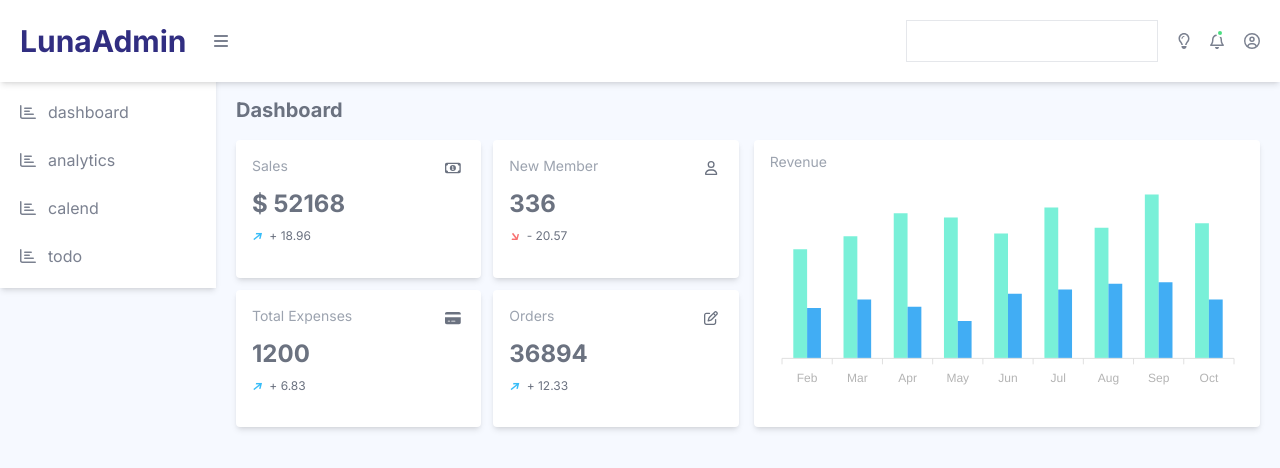
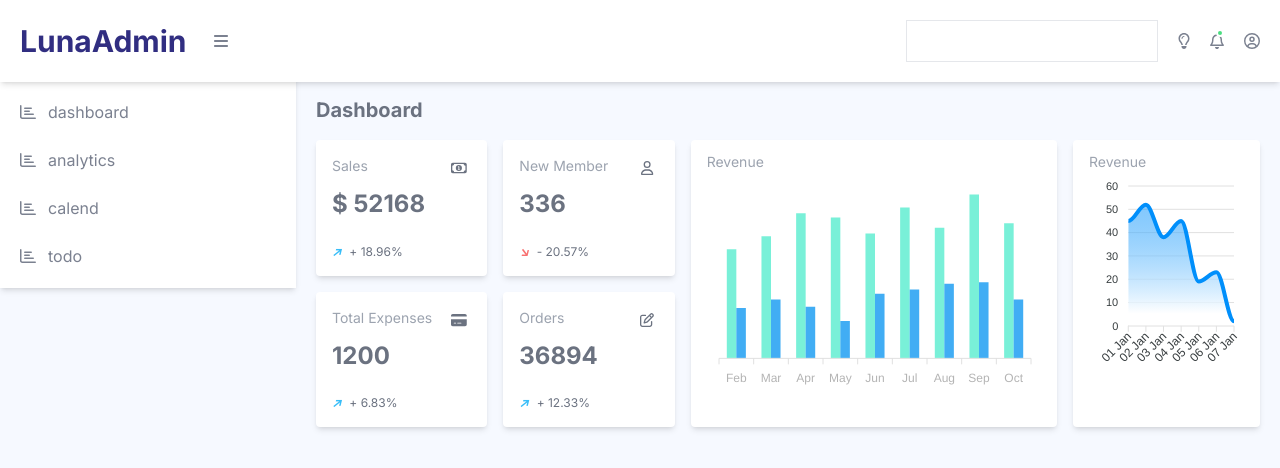
Before and after one commit to LunaGoodnight/next-dashboard, a Next.js app: page / in a window 1280 px wide. Shown: the top 468 px of the page. Built offline with nearby package versions, Linux system fonts and the light colour scheme.

Commit message:
area chart

```diff
--- /dev/null
+++ b/app/AreaChart.tsx
@@ -0,0 +1,56 @@
+import { ApexOptions } from "apexcharts";
+import Chart from "react-apexcharts";
+
+const options: ApexOptions = {
+  chart: {
+    height: 280,
+    type: "area",
+
+    toolbar: {
+      show: false,
+    },
+  },
+  dataLabels: {
+    enabled: false,
+  },
+  series: [
+    {
+      name: "Series 1",
+      data: [45, 52, 38, 45, 19, 23, 2],
+    },
+  ],
+  fill: {
+    type: "gradient",
+    gradient: {
+      shadeIntensity: 1,
+      opacityFrom: 0.7,
+      opacityTo: 0.9,
+      stops: [0, 90, 100],
+    },
+  },
+  xaxis: {
+    categories: [
+      "01 Jan",
+      "02 Jan",
+      "03 Jan",
+      "04 Jan",
+      "05 Jan",
+      "06 Jan",
+      "07 Jan",
+    ],
+  },
+};
+const series = [
+  {
+    name: "Series 1",
+    data: [45, 52, 38, 45, 19, 23, 2],
+  },
+];
+export const AreaChart = () => {
+  return (
+    <div className="w-1/4 bg-white p-4 text-left rounded shadow-md max-h-[20rem] relative">
+      <h4 className="text-sm text-gray-400 absolute top-3">Revenue</h4>
+      <Chart type="area" options={options} series={series} height={240} />
+    </div>
+  );
+};
--- a/app/DashboardChartSection.tsx
+++ b/app/DashboardChartSection.tsx
@@ -1,5 +1,6 @@
 "use client";
 
+import { AreaChart } from "@/app/AreaChart";
 import { RevenueBarChart } from "@/app/RevenueBarChart";
 import { numberData } from "@/src/config/numberData";
 import { calculatePercentageChange } from "@/src/utils/calculatePercentageChange";
@@ -7,8 +8,8 @@ import { FontAwesomeIcon } from "@fortawesome/react-fontawesome";
 
 export const DashboardChartSection = () => {
   return (
-    <div className="flex gap-3 w-full">
-      <div className="flex flex-row w-2/4 gap-3 flex-wrap ">
+    <div className="flex gap-4 w-full">
+      <div className="grid gap-4 grid-cols-2 w-1/2">
         {numberData.map(
           ({
             title,
@@ -26,7 +27,7 @@ export const DashboardChartSection = () => {
             return (
               <div
                 key={title}
-                className="bg-white p-4 rounded text-left shadow-md w-[48.5%]"
+                className="bg-white p-4 rounded text-left shadow-md relative"
               >
                 <div className="flex items-start justify-between">
                   <h4 className="text-sm text-gray-400">{title}</h4>
@@ -40,7 +41,7 @@ export const DashboardChartSection = () => {
                   {isMoney && "$ "}
                   {thisMonth}
                 </div>
-                <div className="text-xs flex gap-2">
+                <div className="text-xs flex gap-2 absolute bottom-4">
                   <i
                     className={`${
                       isIncrease
@@ -49,7 +50,7 @@ export const DashboardChartSection = () => {
                     } font-bold`}
                   />
                   <span>
-                    {isIncrease ? "+" : "-"} {percentage}
+                    {isIncrease ? "+" : "-"} {percentage}%
                   </span>
                 </div>
               </div>
@@ -58,6 +59,7 @@ export const DashboardChartSection = () => {
         )}
       </div>
       <RevenueBarChart />
+      <AreaChart />
     </div>
   );
 };
--- a/app/HideMenuButton.tsx
+++ b/app/HideMenuButton.tsx
@@ -7,12 +7,12 @@ import { FontAwesomeIcon } from "@fortawesome/react-fontawesome";
 export const HideMenuButton = () => {
   const { toggleSideBarTextShow } = useSideBarContextContext();
   return (
-    <div>
+    <>
       <FontAwesomeIcon
         className="text-[#adb4d2]-500 cursor-pointer"
         icon={faBars}
         onClick={() => (toggleSideBarTextShow ? toggleSideBarTextShow() : null)}
       />
-    </div>
+    </>
   );
 };
--- a/app/SideBar.tsx
+++ b/app/SideBar.tsx
@@ -9,15 +9,15 @@ export const SideBar = () => {
   const { sideBarTextShow } = useSideBarContextContext();
   return (
     <ul className="flex flex-col shadow-md pt-[5.5rem] h-max p-2 bg-white top-[5rem]">
-      {leftMenuList.map(({ name, icon }) => {
+      {leftMenuList.map(({ name, icon, path }) => {
         return (
           <li key={name}>
-            <Link href={name} className="flex p-3 rounded hover:bg-gray-50">
+            <Link href={path} className="flex p-3 rounded hover:bg-gray-50">
               <div>
                 <FontAwesomeIcon className="text-[#adb4d2]-500" icon={icon} />
               </div>
               {sideBarTextShow ? (
-                <div className="transition-all duration-200 w-40 pl-3">
+                <div className="transition-all duration-200 w-60 pl-3">
                   {name}
                 </div>
               ) : (
--- a/app/_config/leftMenuList.ts
+++ b/app/_config/leftMenuList.ts
@@ -1,8 +1,8 @@
 import { faChartBar } from "@fortawesome/free-regular-svg-icons";
 
 export const leftMenuList = [
-  { name: "dashboard", icon: faChartBar },
-  { name: "analytics", icon: faChartBar },
-  { name: "calend", icon: faChartBar },
-  { name: "todo", icon: faChartBar },
+  { name: "dashboard", icon: faChartBar, path: "/" },
+  { name: "analytics", icon: faChartBar, path: "/" },
+  { name: "calend", icon: faChartBar, path: "/" },
+  { name: "todo", icon: faChartBar, path: "/" },
 ];
```
